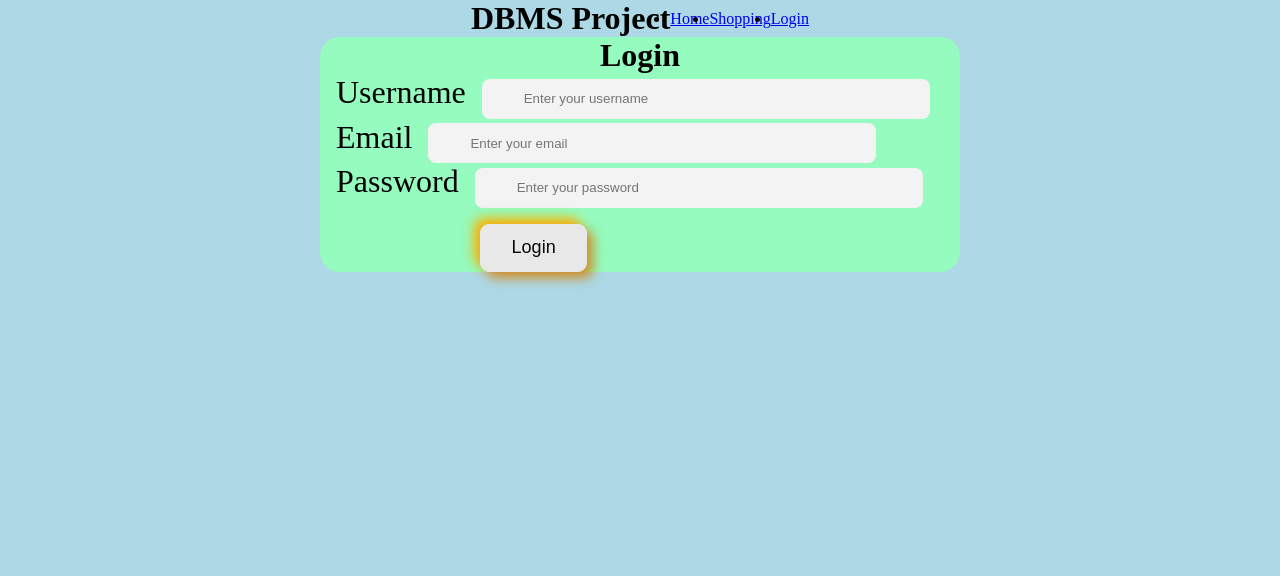
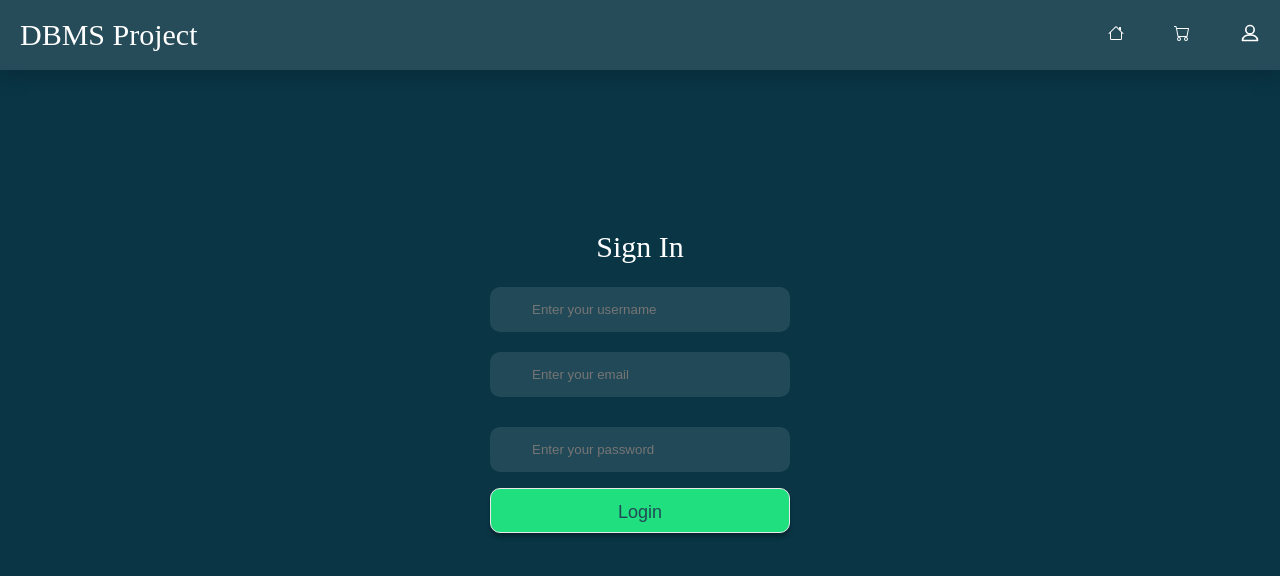
Before and after one commit to Princeton21/ManagementSystem, a React (Create React App) app in the folder client/: page /login in a window 1280 px wide. Shown: the top 576 px of the page. Built offline with nearby package versions, Linux system fonts and the light colour scheme.

Commit message:
added css for login and navbar

```diff
--- a/client/src/App.css
+++ b/client/src/App.css
@@ -5,5 +5,6 @@
 }
 body{
 
-    background: lightblue;
+    background: #093545;
+    color: white;
 }
--- a/client/src/components/Auth/Login/Login.jsx
+++ b/client/src/components/Auth/Login/Login.jsx
@@ -24,22 +24,27 @@ const Login = () => {
     <>
       <div className={st.login_container}>
         <div className={st.login_form}>
-          <h1>Login</h1>
+          <h1>Sign In</h1>
 					<div className="form">
-            <label>Username</label>
+            {/* <label>Username</label> */}
+			            <div >
 						<input
+						    className={st.user}
 							type="text"
 							placeholder="Enter your username"
 							onChange={(e) => setName(e.target.value)}
 						/>
-						<label>Email</label>
+						</div>
+						{/* <label>Email</label> */}
 						<input
+						    className={st.email}
 							type="email"
 							placeholder="Enter your email"
 							onChange={(e) => setEmail(e.target.value)}
 						/>
-						<label>Password</label>
+						{/* <label>Password</label> */}
 						<input
+						    className={st.pass}
 							type="password"
 							placeholder="Enter your password"
 							onChange={(e) => setPassword(e.target.value)}
--- a/client/src/components/Auth/Login/Login.module.css
+++ b/client/src/components/Auth/Login/Login.module.css
@@ -2,21 +2,54 @@
     display: flex;
     align-items: center;
     justify-content: center;
+    margin-top: 200px;
+    color: #FFFF;
 }
-
+h1{
+    font-weight: 200;
+font-size: 30px;
+line-height: 80px;
+color: #fff;
+}
 .login_form{
     display: flex;
     flex-direction: column;
     align-items: center;
     justify-content: center;
-    width: 50%;
-    height: 50%;
+    width: 150px;
+    height: 200px;
     border: none;
     border-radius: 20px;
-    background-color: #95fbbe;
 }
 .login_btn{
-    margin-left: 10rem;
+    width: 300px;
+height: 45px;
+left: 490px;
+top: 518px;
+color: #224957;
+background: #20DF7F;
+box-shadow: 0px 4px 4px rgba(0, 0, 0, 0.3);
+border-radius: 10px;
+}
 
+.user , .email, .pass{
+    color: #FFFF;
+    width: 300px;
+height: 45px;
+left: 490px;
+top: 332px;
+
+background: #224957;
+border-radius: 10px;
 
 }
+.user{
+    top: 332px;
+}
+.email{
+   margin-top: 20px;
+}
+
+.pass{
+    margin-top: 30px;
+}
--- a/client/src/components/Home/Home.jsx
+++ b/client/src/components/Home/Home.jsx
@@ -1,8 +1,9 @@
 import React from 'react'
+import styles from "./Home.module.css";
 
 const Home = () => {
   return (
-    <div>This is the Home page</div>
+    <div className={styles.bg}/>
   )
 }
 
--- a/client/src/components/Home/Home.module.css
+++ b/client/src/components/Home/Home.module.css
@@ -0,0 +1,7 @@
+.bg{
+    background: require(url(./bg.jpg)) no-repeat center center fixed;
+    -webkit-background-size: cover;
+    -moz-background-size: cover;
+    -o-background-size: cover;
+    background-size: cover;
+}
--- a/client/src/components/Navbar/NavBar.jsx
+++ b/client/src/components/Navbar/NavBar.jsx
@@ -1,6 +1,6 @@
-import React from 'react'
-import styles from './Navbar.module.css'
-import {NavLink} from "react-router-dom"
+import React from "react";
+import styles from "./Navbar.module.css";
+import { NavLink } from "react-router-dom";
 
 const NavBar = () => {
   return (
@@ -31,15 +31,63 @@ const NavBar = () => {
         </div>
         <div className={styles.navbar_links}>
           <ul>
-                      <li><NavLink to="/">Home</NavLink></li>
-                      <li><NavLink to="/shopping">Shopping</NavLink></li>
-                      <li><NavLink to="/login">Login</NavLink></li>
+            <li>
+              <NavLink to="/">
+                <svg
+                  xmlns="http://www.w3.org/2000/svg"
+                  width="16"
+                  height="16"
+                  fill="white"
+                  class="bi bi-house"
+                  viewBox="0 0 16 16"
+                >
+                  <path
+                    fill-rule="evenodd"
+                    d="M2 13.5V7h1v6.5a.5.5 0 0 0 .5.5h9a.5.5 0 0 0 .5-.5V7h1v6.5a1.5 1.5 0 0 1-1.5 1.5h-9A1.5 1.5 0 0 1 2 13.5zm11-11V6l-2-2V2.5a.5.5 0 0 1 .5-.5h1a.5.5 0 0 1 .5.5z"
+                  />
+                  <path
+                    fill-rule="evenodd"
+                    d="M7.293 1.5a1 1 0 0 1 1.414 0l6.647 6.646a.5.5 0 0 1-.708.708L8 2.207 1.354 8.854a.5.5 0 1 1-.708-.708L7.293 1.5z"
+                  />
+                </svg>
+              </NavLink>
+            </li>
+            <li>
+              <NavLink to="/shopping">
+                <svg
+                  xmlns="http://www.w3.org/2000/svg"
+                  width="16"
+                  height="16"
+                  fill="white"
+                  class="bi bi-cart"
+                  viewBox="0 0 16 16"
+                >
+                  <path d="M0 1.5A.5.5 0 0 1 .5 1H2a.5.5 0 0 1 .485.379L2.89 3H14.5a.5.5 0 0 1 .491.592l-1.5 8A.5.5 0 0 1 13 12H4a.5.5 0 0 1-.491-.408L2.01 3.607 1.61 2H.5a.5.5 0 0 1-.5-.5zM3.102 4l1.313 7h8.17l1.313-7H3.102zM5 12a2 2 0 1 0 0 4 2 2 0 0 0 0-4zm7 0a2 2 0 1 0 0 4 2 2 0 0 0 0-4zm-7 1a1 1 0 1 1 0 2 1 1 0 0 1 0-2zm7 0a1 1 0 1 1 0 2 1 1 0 0 1 0-2z" />
+                </svg>
+              </NavLink>
+            </li>
+            <li>
+              <NavLink to="/login">
+                <svg
+                  width="20"
+                  height="20"
+                  viewBox="0 0 24 24"
+                  stroke="white"
+                  stroke-width="2"
+                  stroke-linecap="round"
+                  stroke-linejoin="round"
+                  fill="none"
+                >
+                  <circle cx="12" cy="8" r="5" />
+                  <path d="M3,21 h18 C 21,12 3,12 3,21" />
+                </svg>
+              </NavLink>
+            </li>
           </ul>
         </div>
       </div>
+    </>
+  );
+};
 
-      </>
-  )
-}
-
-export default NavBar
+export default NavBar;
--- a/client/src/components/Navbar/Navbar.module.css
+++ b/client/src/components/Navbar/Navbar.module.css
@@ -1,12 +1,25 @@
 .navbar_container{
     display: flex;
+    justify-content: space-between;
     align-items: center;
-    justify-content: center;
+    padding: 2px 20px;
+    box-shadow: 0px 7px 18px 0px #0000002e;
+    height: 70px;
+    background: rgba(229, 229, 229, 0.13);
 }
 
+h1{
+    align-self: center;
+}
+li,ul{
+    text-decoration: none;
+}
 .navbar_links ul{
-
+    text-decoration: none;
+    list-style-type: none;
     display: flex;
     align-items: center;
-    justify-content: center;
+    justify-content: space-between;
+    gap: 50px;
+    color: black;
 }
--- a/client/src/components/Shopping/Shopping.module.css
+++ b/client/src/components/Shopping/Shopping.module.css
@@ -1,11 +1,5 @@
- @font-face {
-     font-family: "Brockers";
-     src: local("Brockers"), url("../../../public/Brockers.ttf") format("truetype");
-     font-weight: bold;
- }
 
  h1 h2 {
-     font-family: "Brockers";
      font-size: 2em;
  }
 
```
Also changed, not shown: client/src/components/Home/bg.jpg (added). Lines whose indentation alone changed are shown as unchanged.
